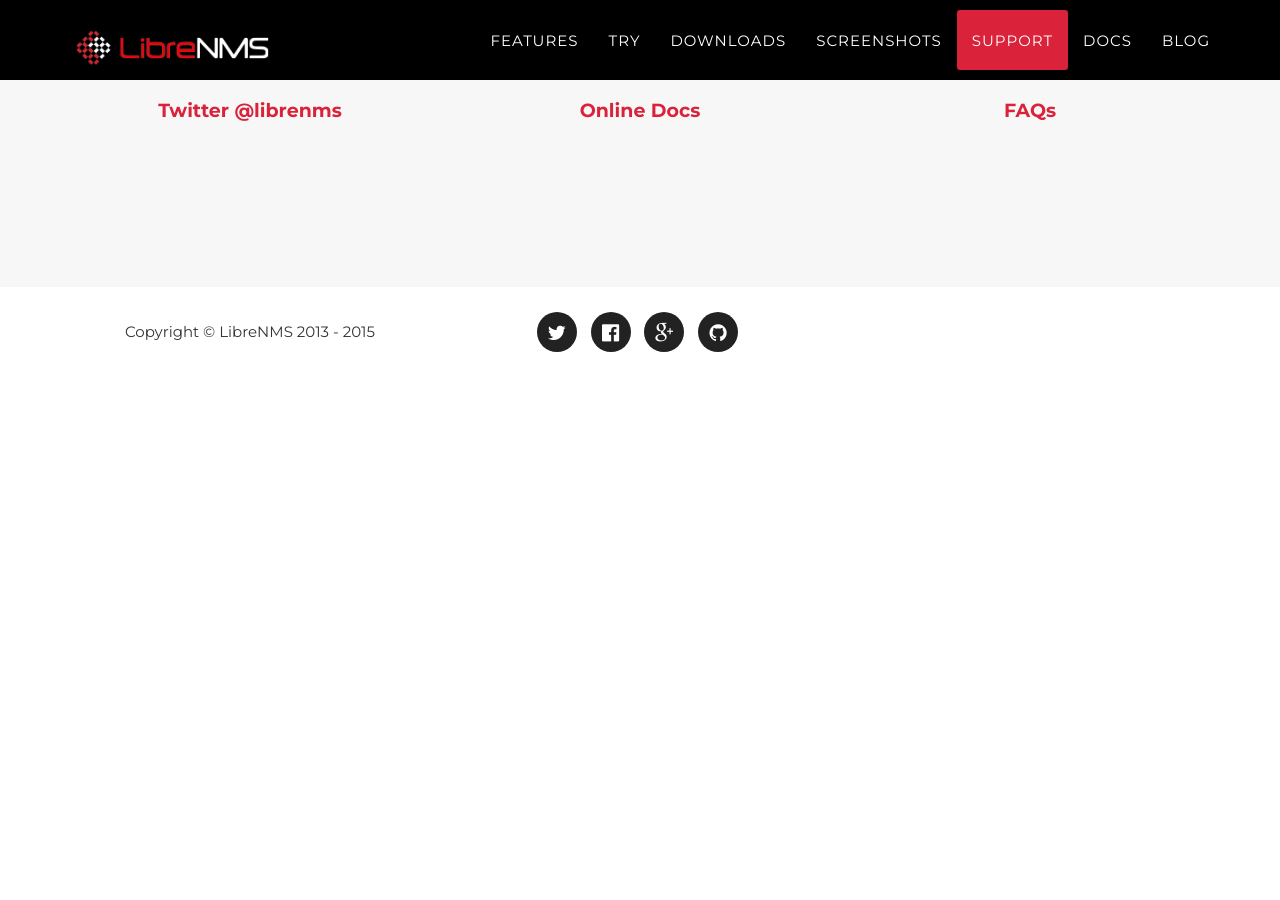
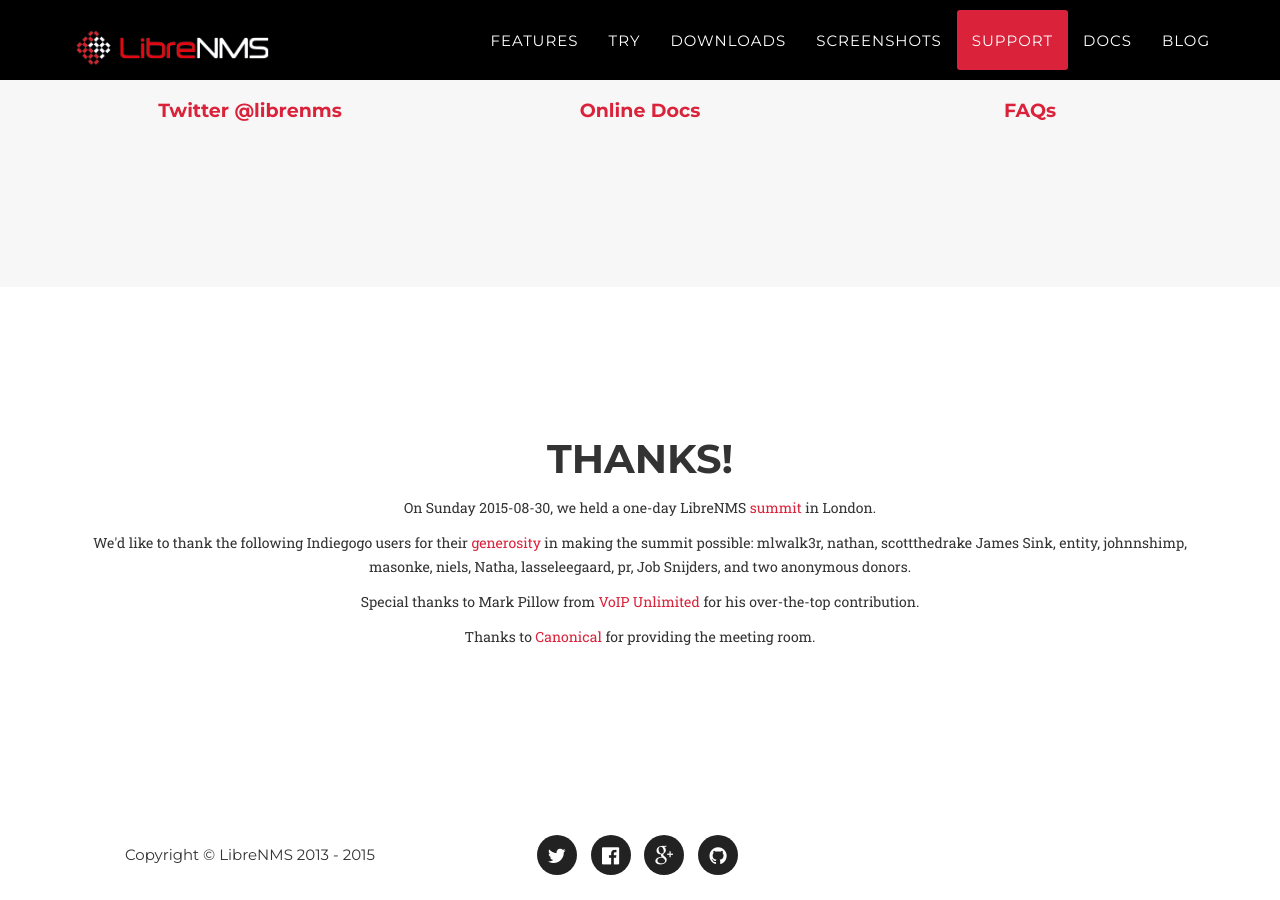
Before and after one commit to librenms/librenms.github.io, a Jekyll site: the page built from index.html, in a window 1280 px wide and 900 px high, scrolled down 5162 px. Built offline with Jekyll 4.4.1, drawn with Linux system fonts in a browser that asks for light colours; some web fonts are replaced; before the commit the page ends 5539 px from its top, so only the background shows below that.

Commit message:
Add thanks section

```diff
--- /dev/null
+++ b/_includes/thanks.html
@@ -0,0 +1,16 @@
+<!-- Thanks Section -->
+    <section id="thanks">
+        <div class="container">
+            <div class="row">
+                <div class="col-lg-12 text-center">
+                    <h2 class="section-heading">Thanks!</h2>
+		    <p>On Sunday 2015-08-30, we held a one-day LibreNMS <a href="http://www.indiegogo.com/at/librenms-europe-2015/">summit</a> in London.</p>
+		    <p>We'd like to thank the following Indiegogo users for their
+			<a href="https://www.indiegogo.com/projects/librenms-european-summit#/funders">generosity</a> in making the summit possible:
+			mlwalk3r, nathan, scottthedrake James Sink, entity, johnnshimp, masonke, niels, Natha, lasseleegaard, pr, Job Snijders, and two anonymous donors.</p>
+		    <p>Special thanks to Mark Pillow from <a href="http://www.voip-unlimited.net/">VoIP Unlimited</a> for his over-the-top contribution.</p>
+		    <p>Thanks to <a href="http://www.canonical.com/">Canonical</a> for providing the meeting room.</p>
+                </div>
+            </div>
+        </div>
+    </section>
--- a/_layouts/default.html
+++ b/_layouts/default.html
@@ -12,6 +12,7 @@
     {% include downloads.html %}
     {% include screenshots.html %}
     {% include support.html %}
+    {% include thanks.html %}
     {% include footer.html %}
     {% include js.html %}
 
```
